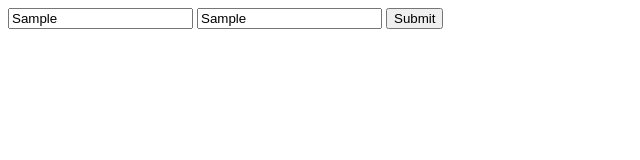
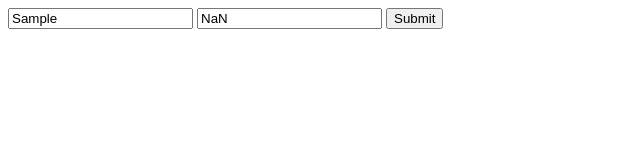
Before and after one commit to August-Souza/Binary2Decimal, a plain HTML site: page index.html in a window 1280 px wide. Both pictures are taken after typing "Sample", "Sample" into the empty fields and a click on the button "Submit". Shown: the full height of the page, 0-640 px from the left. Drawn offline with Linux system fonts and the light colour scheme.

Commit message:
Update index.html

```diff
--- a/index.html
+++ b/index.html
@@ -21,7 +21,7 @@
         }
 
 
-        document.getElementById("decimal").innerHTML = dec
+        document.getElementById("decimal").value = dec
       }
     </script>
   </body>
```
